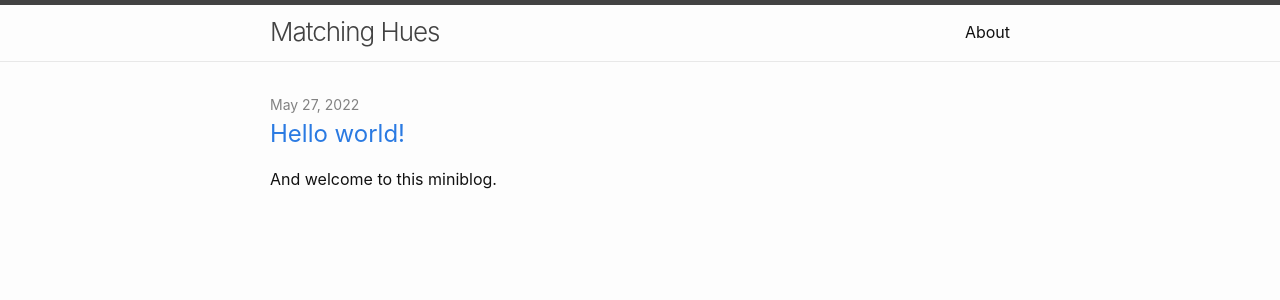
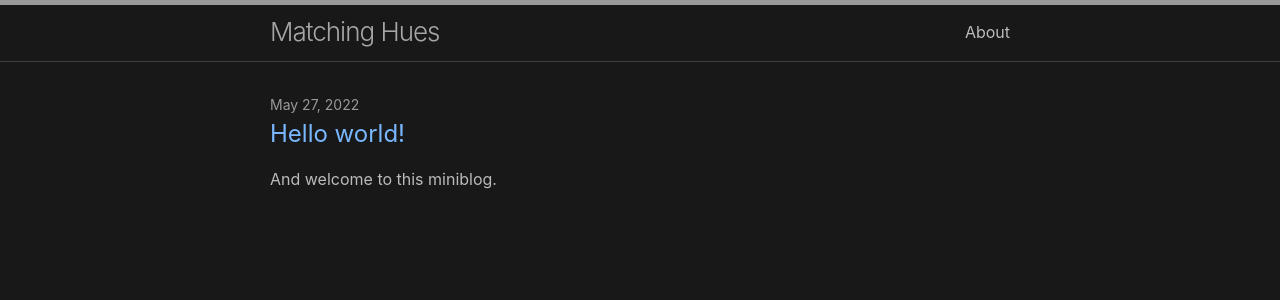
Before and after one commit to matchinghues/matchinghues.github.io, a Jekyll site: the page built from index.md, in a window 1280 px wide. Shown: the top 300 px of the page. Built offline with Jekyll 4.4.1, drawn with Linux system fonts in a browser that asks for light colours.

Commit message:
Add files via upload

```diff
--- a/_config.yml
+++ b/_config.yml
@@ -11,6 +11,8 @@ show_excerpts: true # set to true to show excerpts on the homepage
 # refer to https://shopify.github.io/liquid/filters/date/ if you want to customize this
 minima:
   date_format: "%b %-d, %Y"
+
+  skin: "dark"
 
   # generate social links in footer
   social_links:
```
